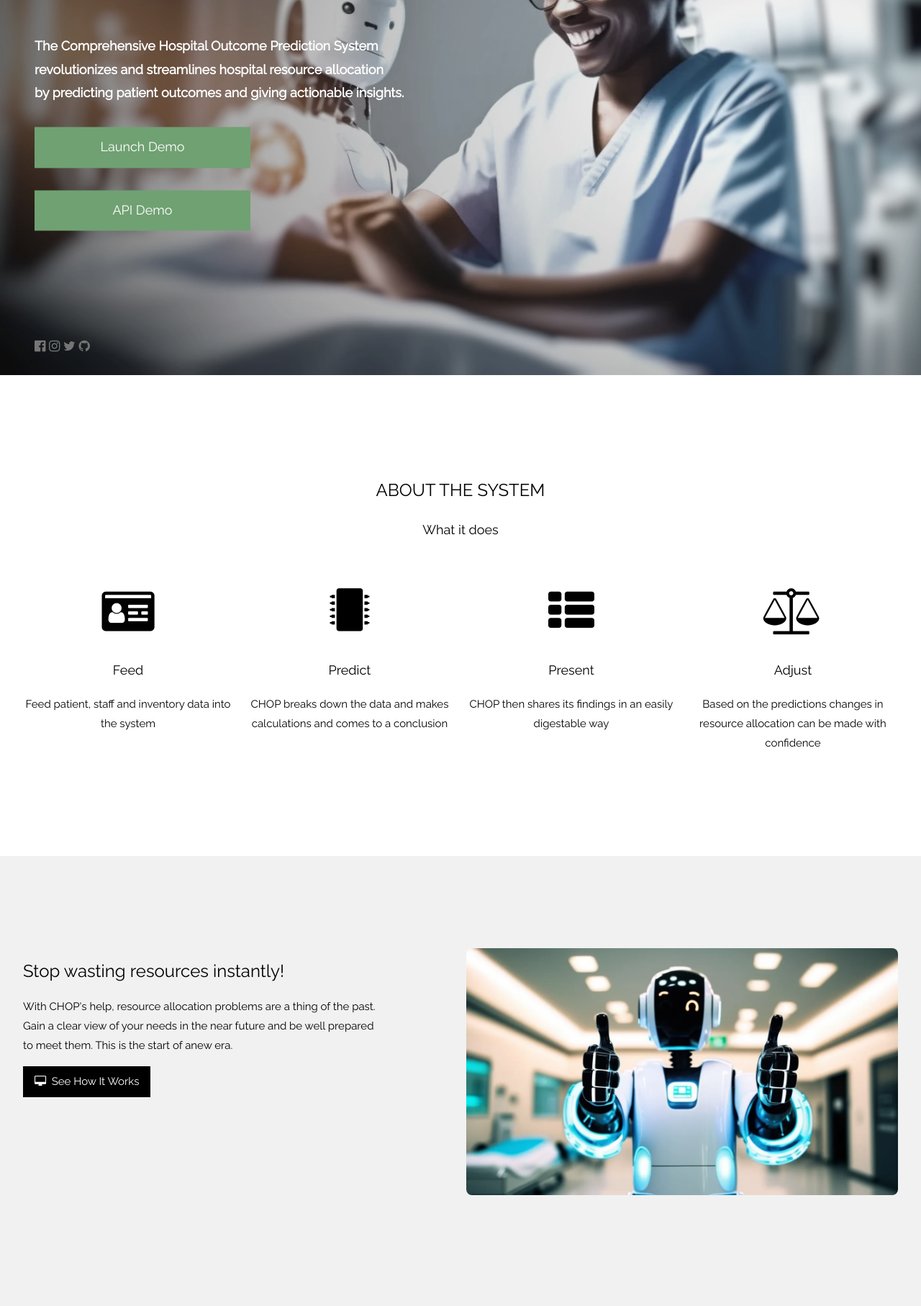
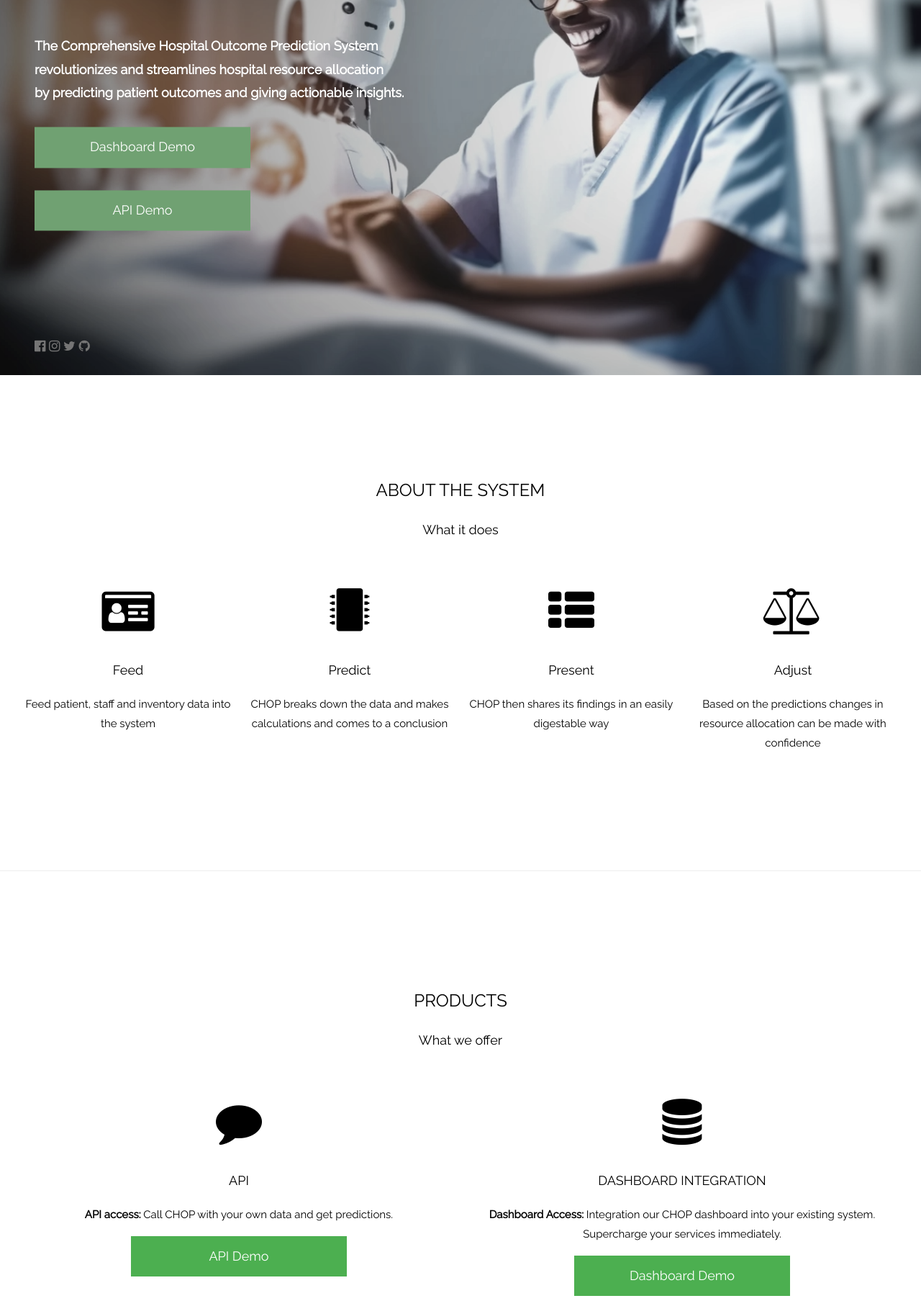
Before and after one commit to bizzfuzz/CHOP-comprehensive-hospital-outcome-prediction-system, a FastAPI app: page / in a window 1280 px wide. Shown: the part 279-2093 px from the top of the page at 72% size. Run offline with FastAPI, Linux system fonts and the light colour scheme; parts of the project's set-up code (start-up, migrations or seed data) failed here and were passed over.

Commit message:
products updated

```diff
--- a/app/templates/index.html
+++ b/app/templates/index.html
@@ -53,7 +53,7 @@
                 </span>
                 <p>
                     <a href="/dashboard" class="w3-button w3-green w3-padding-large w3-large w3-margin-top w3-hover-opacity" style='width:300px'>
-                        Launch Demo
+                        Dashboard Demo
                     </a>
                 </p>
                 <p>
@@ -101,6 +101,34 @@
                     <p class="w3-large">Adjust</p>
                     <p>
                         Based on the predictions changes in resource allocation can be made with confidence
+                    </p>
+                </div>
+            </div>
+        </div>
+        <hr>
+        <!-- Products Section -->
+        <div class="w3-container" style="padding:128px 16px" id="about">
+            <h3 class="w3-center">PRODUCTS</h3>
+            <p class="w3-center w3-large">What we offer</p>
+            <div class="w3-row-padding w3-center" style="margin-top:64px">
+                <div class="w3-half">
+                    <i class="fa fa-comment w3-margin-bottom w3-jumbo w3-center"></i>
+                    <p class="w3-large">API</p>
+                    <p>
+                        <strong>API access:</strong> Call CHOP with your own data and get predictions. <br>
+                        <a href="/patient_post" class="w3-button w3-green w3-padding-large w3-large w3-margin-top w3-hover-opacity" style='width:300px'>
+                            API Demo
+                        </a>
+                    </p>
+                </div>
+                <div class="w3-half">
+                    <i class="fa fa-database w3-margin-bottom w3-jumbo"></i>
+                    <p class="w3-large">DASHBOARD INTEGRATION</p>
+                    <p>
+                        <strong>Dashboard Access:</strong> Integration our CHOP dashboard into your existing system. Supercharge your services immediately. <br>
+                        <a href="/dashboard" class="w3-button w3-green w3-padding-large w3-large w3-margin-top w3-hover-opacity" style='width:300px'>
+                            Dashboard Demo
+                        </a>
                     </p>
                 </div>
             </div>
```
